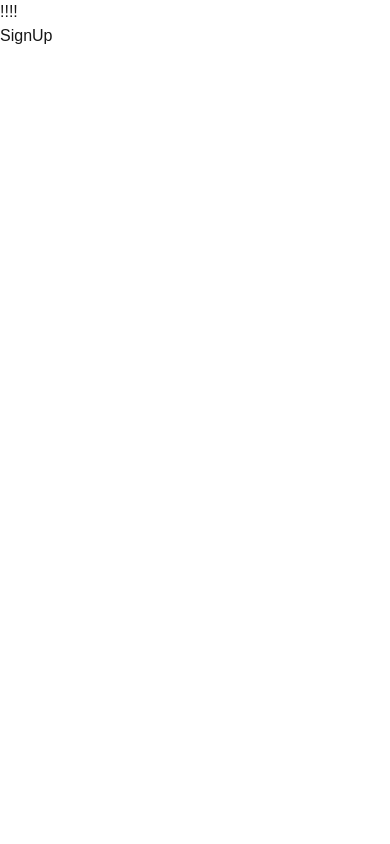
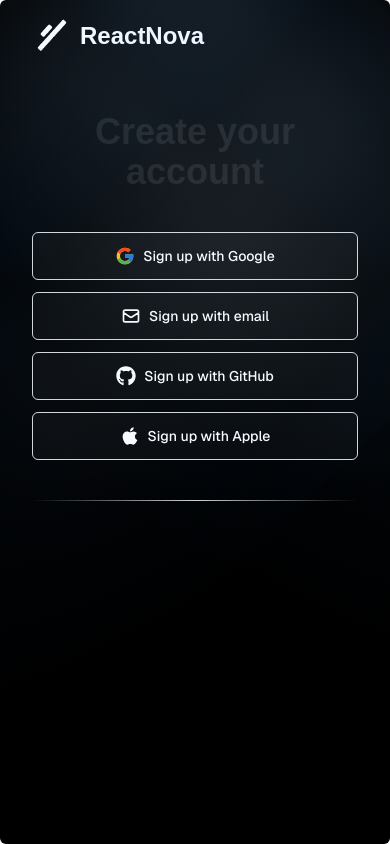
Before and after one commit to SerhiiNadoienko/SpaceR, a Next.js app: page /signup in a window 390 px wide. Built offline with nearby package versions, Linux system fonts and the light colour scheme.

Commit message:
added signup page

```diff
--- a/app/(auth)/layout.tsx
+++ b/app/(auth)/layout.tsx
@@ -1,7 +1,17 @@
+import { Spotlight } from "@/components/ui/spotlight-new";
+import { TopBar } from "../components";
+
 export default function AuthLayout({
   children,
 }: {
   children: React.ReactNode;
 }) {
-  return <div>!!!!{children}</div>;
+  return (
+    <div className="h-screen relative w-full bg-black flex flex-col items-center  overflow-hidden rounded-md px-8">
+      <TopBar nav="/" />
+      <Spotlight />
+
+      {children}
+    </div>
+  );
 }
--- a/app/(auth)/signup/page.tsx
+++ b/app/(auth)/signup/page.tsx
@@ -1,5 +1,53 @@
-const SignUp = () => {
-  return <div>SignUp</div>;
-};
+"use client";
 
-export default SignUp;
+import { Button } from "@/components/ui/button";
+import { FcGoogle } from "react-icons/fc";
+import { FaGithub, FaApple } from "react-icons/fa";
+import { HiOutlineMail } from "react-icons/hi";
+
+export default function SignUp() {
+  const buttonsList = [
+    {
+      icon: <FcGoogle className="size-5" />,
+      text: "Google",
+      onClick: () => console.log("Sign up with Google"),
+    },
+    {
+      icon: <HiOutlineMail size={30} className="text-white size-5" />,
+      text: "email",
+      onClick: () => console.log("Sign up with email"),
+    },
+    {
+      icon: <FaGithub size={30} className="text-white size-5" />,
+      text: "GitHub",
+      onClick: () => console.log("Sign up with GitHub"),
+    },
+    {
+      icon: <FaApple size={30} className="text-white size-5" />,
+      text: "Apple",
+      onClick: () => console.log("Sign up with Apple"),
+    },
+  ];
+
+  return (
+    <div className="pt-10">
+      <div className="w-full max-w-md flex flex-col gap-6">
+        <h1 className="text-4xl font-bold text-center">Create your account</h1>
+
+        <div className="flex flex-col gap-3 mt-4">
+          {buttonsList.map(({ icon, text, onClick }) => {
+            return (
+              <Button key={text} variant="border" size="xl" onClick={onClick}>
+                {icon}
+                <span className="text-white font-sans">
+                  Sign up with {text}
+                </span>
+              </Button>
+            );
+          })}
+        </div>
+        <div className="my-4 h-[1px] w-full bg-gradient-to-r from-transparent via-neutral-300 to-transparent dark:via-neutral-700" />
+      </div>
+    </div>
+  );
+}
--- a/app/components/GetStartedBlock.tsx
+++ b/app/components/GetStartedBlock.tsx
@@ -2,13 +2,17 @@
 
 import { HoverBorderGradient } from "@/components/ui/hover-border-gradient";
 import { SparklesPreview } from "@/components/ui/sparcles-preview";
+import { ROUTES } from "@/constants/routes";
+import Link from "next/link";
 
 export const GetStartedBlock = () => {
   return (
     <SparklesPreview className="mb-4">
-      <HoverBorderGradient containerClassName="rounded-sm" as="button">
-        <span className="text-xl font-bold">Get Started</span>
-      </HoverBorderGradient>
+      <Link href={ROUTES.SIGN_UP}>
+        <HoverBorderGradient containerClassName="rounded-sm" as="button">
+          <span className="text-xl font-bold">Get Started</span>
+        </HoverBorderGradient>
+      </Link>
     </SparklesPreview>
   );
 };
--- /dev/null
+++ b/app/components/IntroTitleBlock.tsx
@@ -0,0 +1,21 @@
+"use client";
+
+import { motion } from "motion/react";
+
+export const IntroTitleBlock = () => {
+  return (
+    <motion.h1
+      initial={{ opacity: 0 }}
+      animate={{ opacity: 1 }}
+      transition={{
+        duration: 1.2,
+        ease: "easeOut",
+      }}
+      // className="z-1 text-2xl text-center max-w-[800px] mx-auto mt-17 font-semibold text-gray-300"
+      className="md:text-2xl max-w-[800px] mt-17 font-bold text-center bg-clip-text text-transparent bg-gradient-to-b from-neutral-50 to-neutral-400"
+    >
+      From your first JSX to production-grade React applications — a clear,
+      structured path from absolute zero.
+    </motion.h1>
+  );
+};
--- a/app/components/TopBar.tsx
+++ b/app/components/TopBar.tsx
@@ -1,40 +1,36 @@
-"use client";
-
 import { Button } from "@/components/ui/button";
 import Link from "next/link";
 import Image from "next/image";
 import logo from "@/public/logo.png";
-import { motion } from "motion/react";
+import { ROUTES } from "@/constants/routes";
 
-export const TopBar = () => {
+interface TopBarProps {
+  auth?: boolean;
+  nav: string;
+}
+
+export const TopBar = ({ auth, nav }: TopBarProps) => {
   return (
     <div className="w-full flex items-center justify-between gap-4 py-4 z-10">
-      <motion.div
-        initial={{ x: -20, y: -10, opacity: 0 }}
-        animate={{ x: 0, y: 0, opacity: 1 }}
-        transition={{ duration: 1, ease: "easeOut" }}
-      >
-        <div className="flex items-center">
+      <Link href={nav}>
+        {" "}
+        <div className="flex items-center cursor-pointer">
           <Image src={logo} alt="Logo" width={40} height={40} />
           <h1 className="ml-2 text-white font-bold text-2xl">ReactNova</h1>
         </div>
-      </motion.div>
+      </Link>
 
-      <motion.div
-        initial={{ x: 20, y: -10, opacity: 0 }}
-        animate={{ x: 0, y: 0, opacity: 1 }}
-        transition={{ duration: 1, ease: "easeOut" }}
-      >
+      {auth && (
         <div className="flex gap-4">
           <Button asChild variant="outline">
-            <Link href="/signin">Sign in</Link>
+            <Link href={ROUTES.SIGN_IN}>Sign in</Link>
           </Button>
 
           <Button asChild>
-            <Link href="/signup">Sign up</Link>
+            <Link href={ROUTES.SIGN_UP}>Sign up</Link>
           </Button>
         </div>
-      </motion.div>
+      )}
     </div>
   );
 };
--- a/app/components/WelcomeHeroBlock.tsx
+++ b/app/components/WelcomeHeroBlock.tsx
@@ -7,8 +7,8 @@
 export const WelcomeHeroBlock = () => {
   return (
     <motion.div
-      initial={{ y: -20, opacity: 0 }}
-      animate={{ x: 0, y: 0, opacity: 1 }}
+      initial={{ opacity: 0 }}
+      animate={{ opacity: 1 }}
       transition={{ duration: 1, ease: "easeOut" }}
       className="relative z-10 text-center px-4 mt-16"
     >
--- a/components/ui/button.tsx
+++ b/components/ui/button.tsx
@@ -14,6 +14,8 @@
           "bg-destructive text-white hover:bg-destructive/90 focus-visible:ring-destructive/20 dark:focus-visible:ring-destructive/40 dark:bg-destructive/60",
         outline:
           "border bg-background shadow-xs hover:bg-accent hover:text-accent-foreground dark:bg-input/30 dark:border-input dark:hover:bg-input/50",
+        border:
+          "border bg-white/3 shadow-xs hover:bg-accent hover:text-accent-foreground dark:bg-input/30 dark:border-input dark:hover:bg-input/50",
         secondary:
           "bg-secondary text-secondary-foreground hover:bg-secondary/80",
         ghost:
@@ -24,6 +26,7 @@
         default: "h-9 px-4 py-2 has-[>svg]:px-3",
         sm: "h-8 rounded-md gap-1.5 px-3 has-[>svg]:px-2.5",
         lg: "h-10 rounded-md px-6 has-[>svg]:px-4",
+        xl: "h-12 rounded-md px-6 has-[>svg]:px-4",
         icon: "size-9",
         "icon-sm": "size-8",
         "icon-lg": "size-10",
--- a/components/ui/sparcles-preview.tsx
+++ b/components/ui/sparcles-preview.tsx
@@ -13,7 +13,7 @@
   className,
 }: SparklesPreviewType) => {
   return (
-    <div className="h-[40rem] w-full bg-black flex flex-col items-center justify-center overflow-hidden rounded-md z-1">
+    <div className="h-[40rem] w-full bg-gradient-to-b from-black/60 via-black/100 to-black flex flex-col items-center justify-center overflow-hidden rounded-md z-1">
       <div className={className}>{children}</div>
 
       <div className="w-[40rem] h-40 relative">
--- /dev/null
+++ b/components/ui/spotlight-new.tsx
@@ -0,0 +1,128 @@
+"use client";
+import React from "react";
+import { motion } from "motion/react";
+
+type SpotlightProps = {
+  gradientFirst?: string;
+  gradientSecond?: string;
+  gradientThird?: string;
+  translateY?: number;
+  width?: number;
+  height?: number;
+  smallWidth?: number;
+  duration?: number;
+  xOffset?: number;
+};
+
+export const Spotlight = ({
+  gradientFirst = "radial-gradient(68.54% 68.72% at 55.02% 31.46%, hsla(210, 100%, 85%, .08) 0, hsla(210, 100%, 55%, .02) 50%, hsla(210, 100%, 45%, 0) 80%)",
+  gradientSecond = "radial-gradient(50% 50% at 50% 50%, hsla(210, 100%, 85%, .06) 0, hsla(210, 100%, 55%, .02) 80%, transparent 100%)",
+  gradientThird = "radial-gradient(50% 50% at 50% 50%, hsla(210, 100%, 85%, .04) 0, hsla(210, 100%, 45%, .02) 80%, transparent 100%)",
+  translateY = -350,
+  width = 560,
+  height = 1380,
+  smallWidth = 240,
+  duration = 7,
+  xOffset = 100,
+}: SpotlightProps = {}) => {
+  return (
+    <motion.div
+      initial={{
+        opacity: 0,
+      }}
+      animate={{
+        opacity: 1,
+      }}
+      transition={{
+        duration: 1.5,
+      }}
+      className="pointer-events-none absolute inset-0 h-full w-full"
+    >
+      <motion.div
+        animate={{
+          x: [0, xOffset, 0],
+        }}
+        transition={{
+          duration,
+          repeat: Infinity,
+          repeatType: "reverse",
+          ease: "easeInOut",
+        }}
+        className="absolute top-0 left-0 w-screen h-screen z-40 pointer-events-none"
+      >
+        <div
+          style={{
+            transform: `translateY(${translateY}px) rotate(-45deg)`,
+            background: gradientFirst,
+            width: `${width}px`,
+            height: `${height}px`,
+          }}
+          className={`absolute top-0 left-0`}
+        />
+
+        <div
+          style={{
+            transform: "rotate(-45deg) translate(5%, -50%)",
+            background: gradientSecond,
+            width: `${smallWidth}px`,
+            height: `${height}px`,
+          }}
+          className={`absolute top-0 left-0 origin-top-left`}
+        />
+
+        <div
+          style={{
+            transform: "rotate(-45deg) translate(-180%, -70%)",
+            background: gradientThird,
+            width: `${smallWidth}px`,
+            height: `${height}px`,
+          }}
+          className={`absolute top-0 left-0 origin-top-left`}
+        />
+      </motion.div>
+
+      <motion.div
+        animate={{
+          x: [0, -xOffset, 0],
+        }}
+        transition={{
+          duration,
+          repeat: Infinity,
+          repeatType: "reverse",
+          ease: "easeInOut",
+        }}
+        className="absolute top-0 right-0 w-screen h-screen z-40 pointer-events-none"
+      >
+        <div
+          style={{
+            transform: `translateY(${translateY}px) rotate(45deg)`,
+            background: gradientFirst,
+            width: `${width}px`,
+            height: `${height}px`,
+          }}
+          className={`absolute top-0 right-0`}
+        />
+
+        <div
+          style={{
+            transform: "rotate(45deg) translate(-5%, -50%)",
+            background: gradientSecond,
+            width: `${smallWidth}px`,
+            height: `${height}px`,
+          }}
+          className={`absolute top-0 right-0 origin-top-right`}
+        />
+
+        <div
+          style={{
+            transform: "rotate(45deg) translate(180%, -70%)",
+            background: gradientThird,
+            width: `${smallWidth}px`,
+            height: `${height}px`,
+          }}
+          className={`absolute top-0 right-0 origin-top-right`}
+        />
+      </motion.div>
+    </motion.div>
+  );
+};
--- /dev/null
+++ b/constants/routes.tsx
@@ -0,0 +1,5 @@
+export const ROUTES = {
+  HOME: "/",
+  SIGN_IN: "/signin",
+  SIGN_UP: "/signup",
+} as const;
--- a/package.json
+++ b/package.json
@@ -21,6 +21,7 @@
     "next": "16.0.3",
     "react": "19.2.0",
     "react-dom": "19.2.0",
+    "react-icons": "^5.5.0",
     "tailwind-merge": "^3.4.0",
     "tailwindcss-animate": "^1.0.7"
   },
```
Also changed, not shown: app/page.tsx (+4 -9 lines), 1 other file (tests, documents, lock files or other folders).
